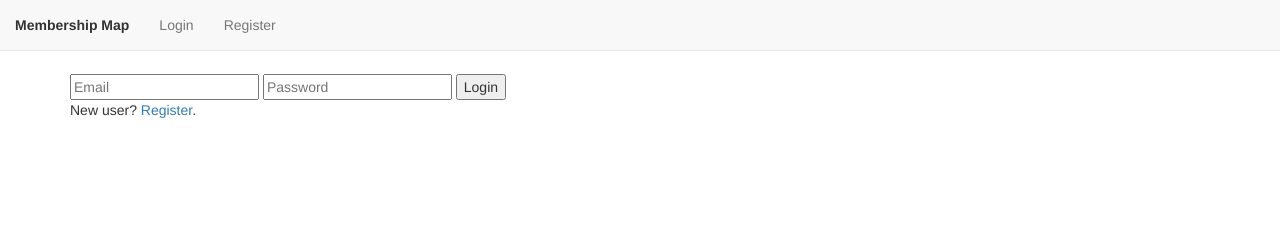
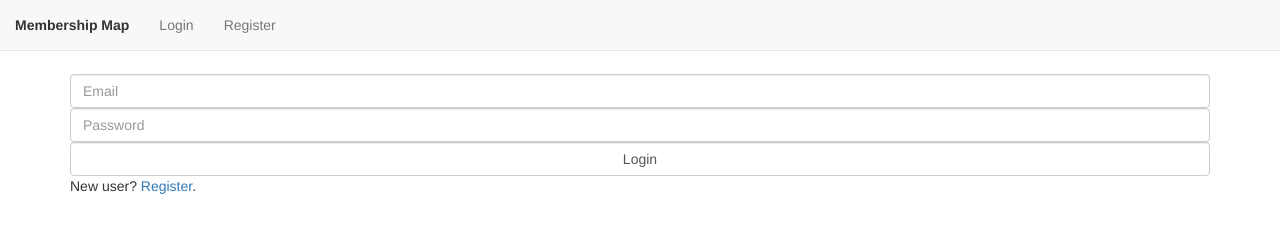
Before and after one commit to wesgk/MembershipMap, a website: page app/index.html at #!/login in a window 1280 px wide. Drawn offline with nearby package versions, Linux system fonts and the light colour scheme; some packages are replaced by stand-ins of ours.

Commit message:
viewport

```diff
--- a/app/partials/Login.html
+++ b/app/partials/Login.html
@@ -5,9 +5,9 @@
   <p ng-show="isAuthenticated">{{welcome}}</p>
   <p ng-show="isAuthenticated">{{redirect}}</p>
   <form ng-show="!isAuthenticated" ng-submit="submit()">
-    <input ng-model="user.username" type="text" name="user" placeholder="Email" />
-    <input ng-model="user.password" type="password" name="pass" placeholder="Password" />
-    <input type="submit" value="Login" />
+    <input ng-model="user.username" type="text" name="user" class="form-control" placeholder="Email" />
+    <input ng-model="user.password" type="password" name="pass" class="form-control" placeholder="Password" />
+    <input type="submit" class="form-control" value="Login" />
   </form>
   <p ng-show="!isAuthenticated">New user?  <a href="/register">Register</a>.</p>
   <p>{{error}}</p>
--- a/scripts/web-server.js
+++ b/scripts/web-server.js
@@ -63,8 +63,8 @@ app.get('/api/restricted', function (req, res) {
  */
 
 var mongoose = require('mongoose'); // mongoose
-mongoose.connect('mongodb://localhost:27017/myApp', function(err) {
-// mongoose.connect('mongodb://heroku_tn6bm1xs:2ton3ngbj7uuf172kh1f4invj2@ds019708.mlab.com:19708/heroku_tn6bm1xs', function(err) {
+// mongoose.connect('mongodb://localhost:27017/myApp', function(err) {
+mongoose.connect('mongodb://heroku_tn6bm1xs:2ton3ngbj7uuf172kh1f4invj2@ds019708.mlab.com:19708/heroku_tn6bm1xs', function(err) {
   if(err) {
       console.log('connection error', err);
   } else {
```
